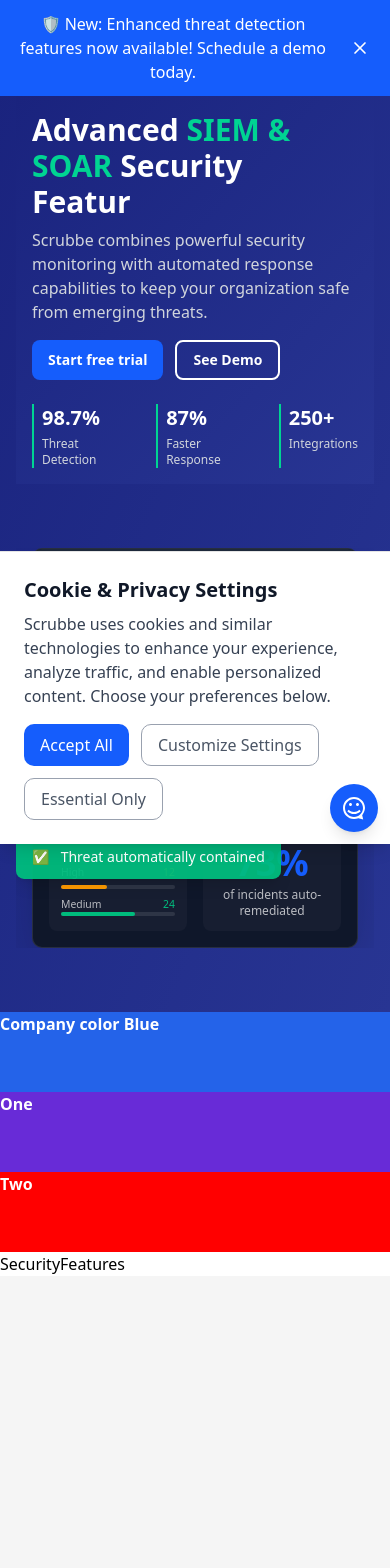
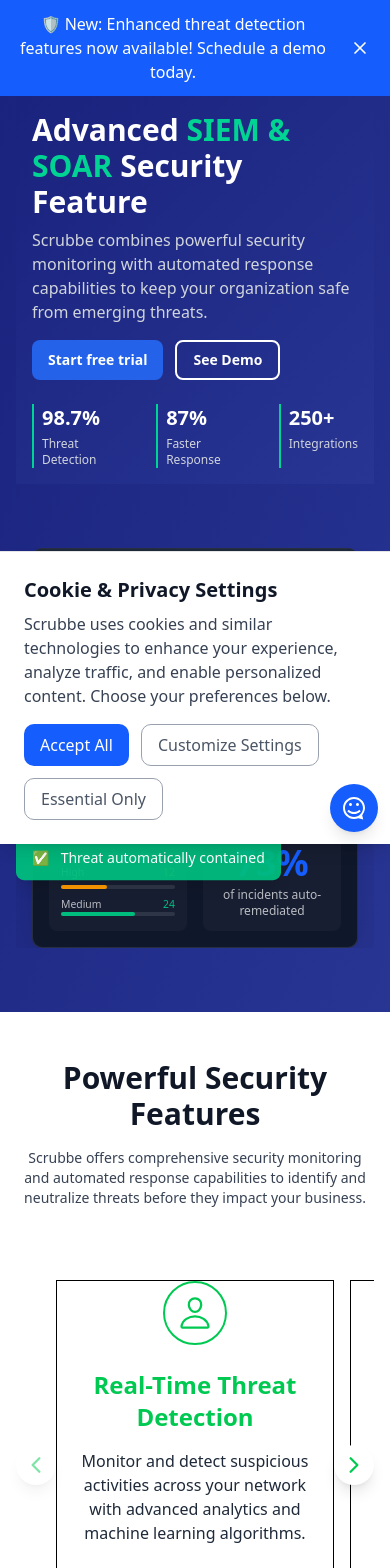
Before and after one commit to traez/scrubbe-landing, a Next.js app: page / in a window 390 px wide. Shown: the top 1568 px of the page. Before the commit the page ends 1276 px from the top, so only its background shows below. Built offline with nearby package versions, Linux system fonts and the light colour scheme; what @bprogress/next would draw is missing.

Commit message:
Refactor layout and components for improved structure; add SecurityFeatures component with carousel functionality and responsive design

```diff
--- a/src/app/globals.css
+++ b/src/app/globals.css
@@ -117,7 +117,8 @@
 */
 
 @keyframes float {
-  0%, 100% {
+  0%,
+  100% {
     transform: translateY(0px);
   }
   50% {
@@ -179,6 +180,14 @@
   --color-sidebar-accent-foreground: var(--sidebar-accent-foreground);
   --color-sidebar-border: var(--sidebar-border);
   --color-sidebar-ring: var(--sidebar-ring);
+  /*
+Scrubbe CSS Variables for Colors
+https://colorhunt.co/palette/ebeaff9694ff3d3bf3ff2929
+*/
+  --color-scblue: #2463e9;
+  --color-scpurple: #682bd7;
+  --color-scred: #ff0000;
+  --color-scpink: #ebeaff;
 }
 
 /*
--- a/src/app/layout.tsx
+++ b/src/app/layout.tsx
@@ -30,11 +30,11 @@
 }>) {
   return (
     <html lang="en">
-      <body className="antialiased flex flex-col justify-center items-center min-h-screen w-full font-trebuchetMs bg-[#F5F5F5]">
+      <body className="antialiased flex flex-col justify-center items-center min-h-screen w-full font-trebuchetMs">
         <BprogressProvider>
           <Navbar />
           <AnnouncementBar />
-          <main className="flex-grow h-full w-full max-w-[1440px] bg-white text-black">
+          <main className="flex-grow h-full w-full">
             {children}
           </main>
           <CookieConsentModal />
--- a/src/components/landing/AnnouncementBar.tsx
+++ b/src/components/landing/AnnouncementBar.tsx
@@ -23,15 +23,15 @@
   };
 
   return (
-    <div
+    <section
       className={`
-        fixed top-0 left-0 right-0 z-50
-        bg-blue-600 text-white px-4 py-3
-        flex items-center justify-between
+    fixed top-0 left-0 z-50 w-full
+    bg-blue-600 text-white
     transform transition-transform duration-500 ease-in-out
     ${isVisible ? "translate-y-0" : "-translate-y-full"}
   `}
     >
+      <nav className="max-w-[1440px] mx-auto w-full flex items-center justify-between px-4 py-3">
         <p className="text-center flex-grow font-medium">
           🛡️ New: Enhanced threat detection features now available! Schedule a
           demo today.
@@ -43,7 +43,8 @@
         >
           <X size={20} />
         </button>
-    </div>
+      </nav>
+    </section>
   );
 };
 
--- a/src/components/landing/Hero.tsx
+++ b/src/components/landing/Hero.tsx
@@ -3,16 +3,16 @@
 
 const Hero = () => {
   return (
-    <div className="h-auto bg-gradient-to-br from-[#1a237e] to-[#283593]">
-      <div className="container mx-auto px-4 py-8 flex flex-col lg:flex-row lg:items-center lg:gap-8">
+    <section className="h-auto bg-gradient-to-br from-[#1a237e] to-[#283593] w-full">
+      <article className="mx-auto px-4 py-8 flex flex-col lg:flex-row lg:items-center lg:gap-8  max-w-[1440px] w-full">
         <div className="w-full lg:w-1/2 mb-8 lg:mb-0">
           <HeroAdvanced />
         </div>
         <div className="w-full lg:w-1/2">
           <HeroBanner />
         </div>
-      </div>
-    </div>
+      </article>
+    </section>
   );
 };
 
--- a/src/components/landing/HeroAdvanced.tsx
+++ b/src/components/landing/HeroAdvanced.tsx
@@ -82,10 +82,10 @@
               threats.
             </p>
           </div>
-
+        {/*   bg-blue-600 */}
           <div className="flex flex-col gap-6">
             <div className="flex flex-row gap-3 justify-start">
-              <button className="bg-blue-600 hover:bg-blue-700 text-white font-semibold py-2 px-4 md:px-6 rounded-md transition-colors text-sm">
+              <button className="bg-scblue hover:bg-blue-700 text-white font-semibold py-2 px-4 md:px-6 rounded-md transition-colors text-sm">
                 Start free trial
               </button>
               <button className="border-2 border-white text-white hover:bg-white/10 font-semibold py-2 px-4 md:px-6 rounded-md transition-colors text-sm">
--- a/src/components/landing/Navbar.tsx
+++ b/src/components/landing/Navbar.tsx
@@ -92,8 +92,9 @@
   return (
     <>
       {/* Navbar Container */}
+      <section className="w-full h-auto bg-white flex justify-center">
         <nav
-        className={`flex ${textColor} h-16 w-full max-w-[1440px] justify-between items-center px-4 md:px-6 lg:px-16 xl:px-32 sticky top-0 z-50 bg-white shadow-sm`}
+          className={`flex ${textColor} h-16 w-full max-w-[1440px] justify-between items-center px-4 md:px-6 lg:px-10 xl:px-20 sticky top-0 z-50 bg-white shadow-sm`}
         >
           {/* Logo */}
           <Link
@@ -177,7 +178,7 @@
             </button>
             <Link
               href="/login"
-            className="px-6 py-2 text-white bg-blue-600 rounded-md hover:bg-blue-700 transition-colors whitespace-nowrap focus:outline-none"
+              className="px-6 py-2 text-scpink bg-scblue rounded-md hover:bg-blue-700 transition-colors whitespace-nowrap focus:outline-none"
             >
               Login
             </Link>
@@ -273,6 +274,7 @@
           isOpen={isSearchModalOpen}
           onClose={() => setIsSearchModalOpen(false)}
         />
+      </section>
     </>
   );
 };
--- a/src/components/landing/SearchModal.tsx
+++ b/src/components/landing/SearchModal.tsx
@@ -79,7 +79,7 @@
               onClick={onClose}
               className="p-2 mr-2 text-gray-500 hover:text-gray-700 hover:bg-gray-100 rounded-full transition-colors"
             >
-              <IoMdClose size={18} className="sm:size-20" />
+              <IoMdClose size={18} className="sm:size-10" />
             </button>
           </div>
         </form>
--- a/src/components/landing/SecurityFeatures.tsx
+++ b/src/components/landing/SecurityFeatures.tsx
@@ -1,18 +1,280 @@
-
-
-const SecurityFeatures = () => {
+/* const SecurityFeatures = () => {
   return (
     <>
-      <section className="w-full h-auto ">
-        <p className="bg-[#2463E9] text-white font-bold h-[5rem]">
-          Company color Blue
-        </p>
-        <p className="bg-[#682bd7] text-white font-bold h-[5rem]">One</p>
-        <p className="bg-[#ff0000] text-white font-bold h-[5rem]">Two</p>
-        SecurityFeatures
-      </section>
+      <div className="w-full h-[500px] bg-green-400 flex justify-center">
+        <section className="w-full h-auto max-w-[1440px]">
+          Scrolling Modal
+        </section>
+      </div>
     </>
   );
+};
+
+export default SecurityFeatures;
+ */
+"use client";
+import { useState, useEffect } from "react";
+import {
+  IoPersonOutline,
+  IoShieldOutline,
+  IoGlobeOutline,
+  IoChevronForwardOutline,
+  IoChevronBackOutline,
+} from "react-icons/io5";
+import { MdPhishing } from "react-icons/md";
+
+// Card Component
+interface CardProps {
+  icon: React.ReactNode;
+  title: string;
+  description: string;
 }
 
-export default SecurityFeatures
+const Card: React.FC<CardProps> = ({ icon, title, description }) => {
+  return (
+    <div className="h-full px-4 pb-8 border border-black">
+      <div className="flex flex-col items-center text-center h-full">
+        <div className="text-green-500 text-4xl mb-6">{icon}</div>
+        <h3 className="text-green-500 text-2xl font-bold mb-4">{title}</h3>
+        <p className="text-gray-800 mb-6">{description}</p>
+        <div className="flex items-center text-green-500 font-bold cursor-pointer mt-auto">
+          Learn More <IoChevronForwardOutline className="ml-1" />
+        </div>
+      </div>
+    </div>
+  );
+};
+
+// Carousel Components
+interface CarouselProps {
+  children: React.ReactNode;
+  className?: string;
+}
+
+const Carousel: React.FC<CarouselProps> = ({ children, className = "" }) => {
+  return <div className={`relative w-full ${className}`}>{children}</div>;
+};
+
+interface CarouselContentProps {
+  children: React.ReactNode;
+  currentIndex: number;
+  isMobile: boolean;
+}
+
+const CarouselContent: React.FC<CarouselContentProps> = ({
+  children,
+  currentIndex,
+  isMobile,
+}) => {
+  return (
+    <div className="overflow-hidden px-8">
+      <div
+        className="flex transition-transform duration-300 ease-in-out"
+        style={{
+          transform: isMobile
+            ? `translateX(-${currentIndex * 100}%)`
+            : `translateX(-${currentIndex * (100 / 3)}%)`,
+        }}
+      >
+        {children}
+      </div>
+    </div>
+  );
+};
+
+interface CarouselItemProps {
+  children: React.ReactNode;
+  isMobile: boolean;
+}
+
+const CarouselItem: React.FC<CarouselItemProps> = ({ children, isMobile }) => {
+  return (
+    <div className={`flex-shrink-0 ${isMobile ? "w-full" : "w-1/3"} p-2`}>
+      {children}
+    </div>
+  );
+};
+
+interface CarouselButtonProps {
+  onClick: () => void;
+  disabled: boolean;
+  direction: "previous" | "next";
+}
+
+const CarouselButton: React.FC<CarouselButtonProps> = ({
+  onClick,
+  disabled,
+  direction,
+}) => {
+  const Icon =
+    direction === "previous" ? IoChevronBackOutline : IoChevronForwardOutline;
+
+  return (
+    <button
+      onClick={onClick}
+      className={`absolute top-1/2 transform -translate-y-1/2 z-10 bg-white rounded-full shadow-lg p-2 ${
+        disabled
+          ? "opacity-50 cursor-not-allowed"
+          : "opacity-100 cursor-pointer"
+      } ${direction === "previous" ? "left-0" : "right-0"}`}
+      disabled={disabled}
+      aria-label={direction === "previous" ? "Previous cards" : "Next cards"}
+    >
+      <Icon className="text-2xl text-green-500" />
+    </button>
+  );
+};
+
+// Main Component
+const SecurityFeatures: React.FC = () => {
+  const [currentIndex, setCurrentIndex] = useState(0);
+  const [isMobile, setIsMobile] = useState(false);
+
+  // Check if mobile on mount and when window resizes
+  useEffect(() => {
+    const checkIsMobile = () => {
+      setIsMobile(window.innerWidth < 768);
+    };
+
+    // Initial check
+    checkIsMobile();
+
+    // Add resize listener
+    window.addEventListener("resize", checkIsMobile);
+
+    // Clean up
+    return () => window.removeEventListener("resize", checkIsMobile);
+  }, []);
+
+  // Reset current index when switching between mobile and desktop
+  useEffect(() => {
+    setCurrentIndex(0);
+  }, [isMobile]);
+
+  const cards = [
+    {
+      icon: (
+        <div className="p-3 bg-white rounded-full border-2 border-green-500">
+          <IoPersonOutline className="text-green-500" />
+        </div>
+      ),
+      title: "Real-Time Threat Detection",
+      description:
+        "Monitor and detect suspicious activities across your network with advanced analytics and machine learning algorithms.",
+    },
+    {
+      icon: (
+        <div className="p-3 bg-white rounded-full border-2 border-green-500">
+          <MdPhishing className="text-green-500" />
+        </div>
+      ),
+      title: "Automated Response",
+      description:
+        "Configure playbooks to automatically respond to security incidents, reducing response time and minimizing damage",
+    },
+    {
+      icon: (
+        <div className="p-3 bg-white rounded-full border-2 border-green-500">
+          <IoGlobeOutline className="text-green-500" />
+        </div>
+      ),
+      title: "Comprehensive Dashboards",
+      description:
+        "Visualize security data with intuitive dashboards that provide actionable insights at a glance",
+    },
+    {
+      icon: (
+        <div className="p-3 bg-white rounded-full border-2 border-green-500">
+          <IoShieldOutline className="text-green-500" />
+        </div>
+      ),
+      title: "Integration Ecosystem",
+      description:
+        "Connect with over 200 security tools and data sources to centralize your security operations.",
+    },
+    {
+      icon: (
+        <div className="p-3 bg-white rounded-full border-2 border-green-500">
+          <IoPersonOutline className="text-green-500" />
+        </div>
+      ),
+      title: "Mobile Alerts",
+      description:
+        "Stay informed with real-time notifications on critical security events via mobile app or SMS.",
+    },
+    {
+      icon: (
+        <div className="p-3 bg-white rounded-full border-2 border-green-500">
+          <IoShieldOutline className="text-green-500" />
+        </div>
+      ),
+      title: "Compliance Reporting",
+      description:
+        "Generate comprehensive reports for regulatory compliance including GDPR, HIPAA, PCI DSS, and more.",
+    },
+  ];
+
+  // Calculate visible items and max index
+  const itemsPerView = isMobile ? 1 : 3;
+  const maxIndex = cards.length - itemsPerView;
+
+  // Navigation handlers
+  const goToPrevious = () => {
+    setCurrentIndex(Math.max(0, currentIndex - 1));
+  };
+
+  const goToNext = () => {
+    setCurrentIndex(Math.min(maxIndex, currentIndex + 1));
+  };
+
+  // Check if buttons should be disabled
+  const isPreviousDisabled = currentIndex === 0;
+  const isNextDisabled = currentIndex >= maxIndex;
+
+  return (
+    <div className="w-full h-auto bg-white flex justify-center py-12">
+      <section className="w-full max-w-[1440px] px-4 flex flex-col">
+        {/* Header */}
+        <div className="text-center mb-8">
+          <h2 className="text-3xl md:text-4xl font-bold text-gray-900 mb-4">
+            Powerful Security Features
+          </h2>
+          <p className="text-sm md:text-base text-gray-700 max-w-4xl mx-auto">
+            Scrubbe offers comprehensive security monitoring and automated
+            response capabilities to identify and neutralize threats before they
+            impact your business.
+          </p>
+        </div>
+
+        {/* Carousel */}
+        <Carousel className="my-8">
+          <CarouselButton
+            direction="previous"
+            onClick={goToPrevious}
+            disabled={isPreviousDisabled}
+          />
+
+          <CarouselContent currentIndex={currentIndex} isMobile={isMobile}>
+            {cards.map((card, idx) => (
+              <CarouselItem key={`card-${idx}`} isMobile={isMobile}>
+                <Card
+                  icon={card.icon}
+                  title={card.title}
+                  description={card.description}
+                />
+              </CarouselItem>
+            ))}
+          </CarouselContent>
+
+          <CarouselButton
+            direction="next"
+            onClick={goToNext}
+            disabled={isNextDisabled}
+          />
+        </Carousel>
+      </section>
+    </div>
+  );
+};
+
+export default SecurityFeatures;
```
Lines whose indentation alone changed are shown as unchanged.
